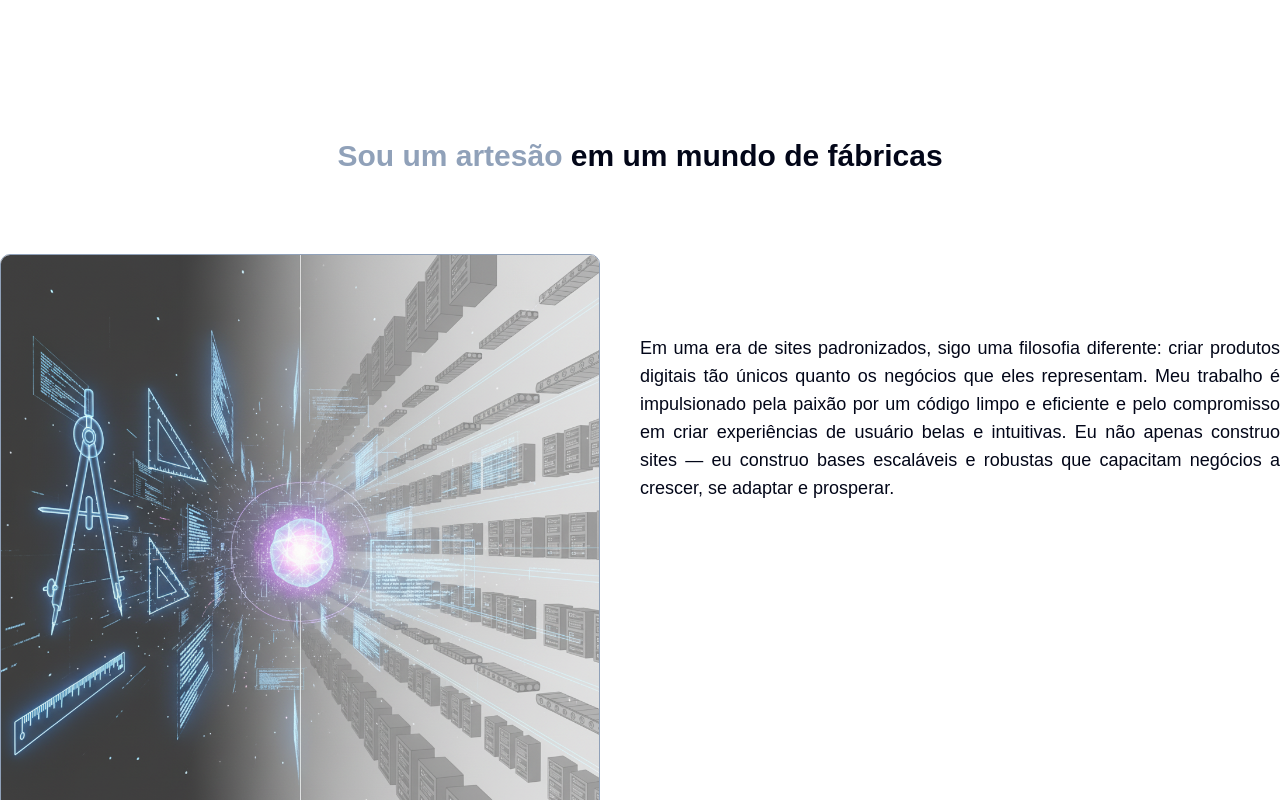
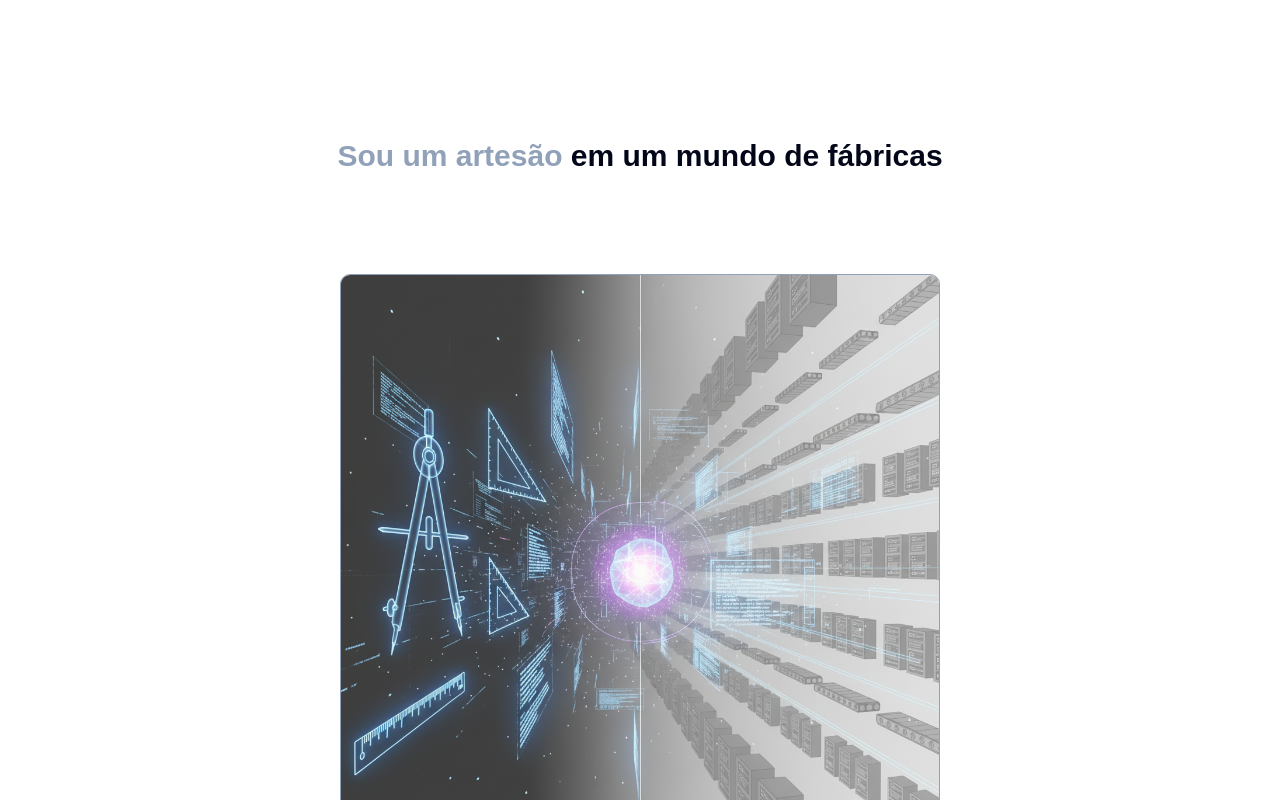
Before and after one commit to Edu-Fortes/edufortesdev-portifolio, a Next.js app: page / in a window 1280 px wide. Shown: the part 1800-2600 px from the top of the page. Built offline with nearby package versions, Linux system fonts and the light colour scheme; a web font is replaced by a local one.

Commit message:
feat: update About component layout for improved responsiveness and styling

```diff
--- a/src/app/page.tsx
+++ b/src/app/page.tsx
@@ -36,7 +36,7 @@ export default function Home() {
           <Hero />
         </div>
       </header>
-      <main className="mb-0 space-y-15 lg:mt-60 lg:space-y-50">
+      <main className="mb-0 space-y-35 lg:mt-60 lg:space-y-50">
         <Features>
           {featuresData.map((feature) => (
             <CardFeatures
--- a/src/components/About.tsx
+++ b/src/components/About.tsx
@@ -2,12 +2,12 @@ import Image from 'next/image';
 
 export default function About() {
   return (
-    <section>
-      <h2 className="text-center text-3xl font-bold">
+    <section className="px-4">
+      <h2 className="mb-8 text-center text-3xl font-bold lg:mb-25">
         <span className="text-ring">Sou um artesão</span> em um mundo de
         fábricas
       </h2>
-      <div className="mt-20 flex gap-10">
+      <div className="flex flex-wrap items-center justify-center px-4 lg:px-0">
         <Image
           src="/craftsman.png"
           alt="craftsman"
```
